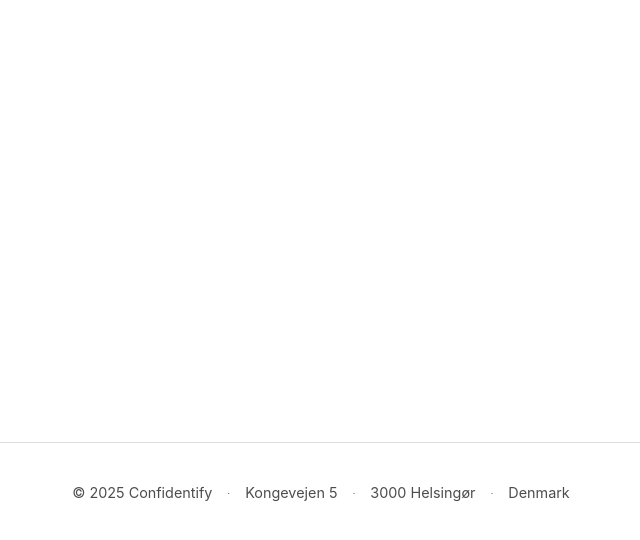
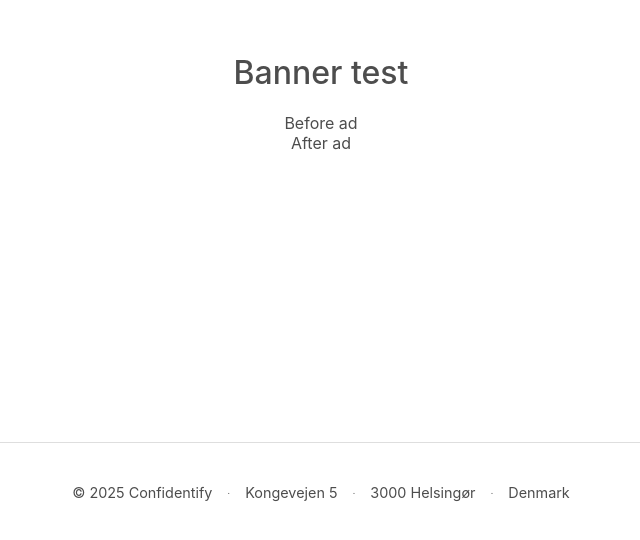
Before and after one commit to confidentify/website, a Next.js app: page /banner-test in a window 1280 px wide. Shown: the part 258-798 px from the top of the page, without its empty margins (319-959 px from the left). Built offline with nearby package versions, Linux system fonts and the light colour scheme.

Commit message:
add a bit of text before and after

```diff
--- a/pages/banner-test.tsx
+++ b/pages/banner-test.tsx
@@ -50,6 +50,9 @@ export default function BannerTest() {
   }, []);
 
   return <LayoutMain>
+    <h1>Banner test</h1>
+    <div>Before ad</div>
     <div ref={containerRef}></div>
+    <div>After ad</div>
   </LayoutMain>
 }
```
